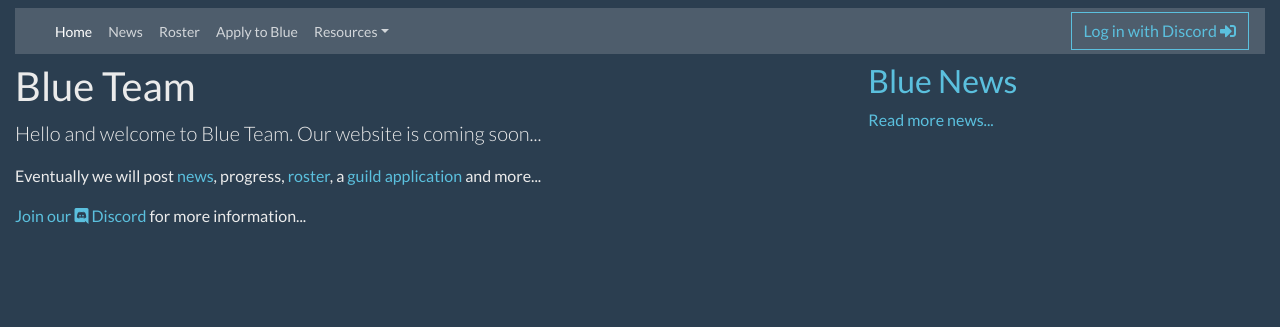
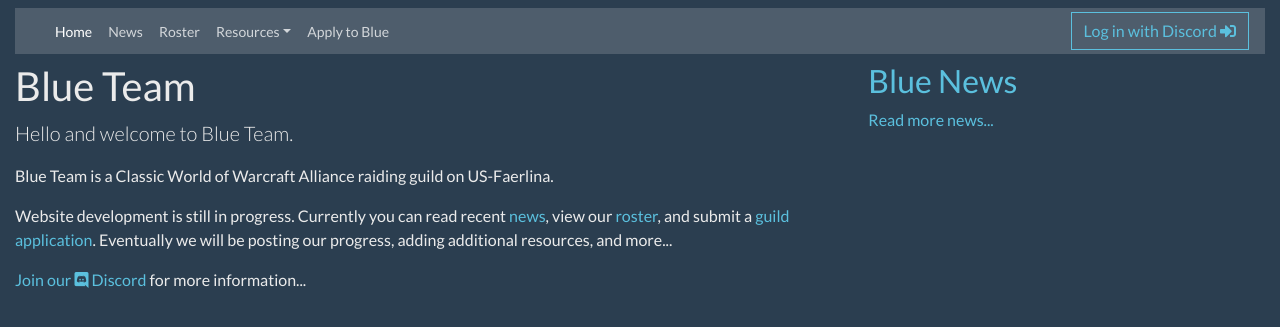
Before and after one commit to smashedr/blueteam-web, a Django app: page / in a window 1280 px wide. Shown: the top 327 px of the page. Run offline with Django 3.2, Linux system fonts and the light colour scheme; data that the repository does not hold is empty; parts of the project's set-up code (start-up, migrations or seed data) failed here and were passed over; some libraries are stand-ins or nearby versions.

Commit message:
Updated some text

```diff
--- a/app/templates/home/public.html
+++ b/app/templates/home/public.html
@@ -7,14 +7,18 @@
 
         {% if user.is_authenticated %}
             <p class="lead">Hello {% if user.first_name %}{{ user.first_name }}{% else %}{{ user.username }}{% endif %}
-                and welcome to Blue Team. Our website is coming soon...</p>
+                and welcome to Blue Team.</p>
         {% else %}
-            <p class="lead">Hello and welcome to Blue Team. Our website is coming soon...</p>
+            <p class="lead">Hello and welcome to Blue Team.</p>
         {% endif %}
 
-        <p>Eventually we will post <a class="text-info" href="{% url 'home:news' %}">news</a>,
-            progress, <a class="text-info" href="{% url 'home:roster' %}">roster</a>, a
-            <a class="text-info" href="{% url 'home:apply' %}">guild application</a> and more...</p>
+        <p>Blue Team is a Classic World of Warcraft Alliance raiding guild on US-Faerlina.</p>
+
+        <p>Website development is still in progress. Currently you can read recent
+            <a class="text-info" href="{% url 'home:news' %}">news</a>, view our
+            <a class="text-info" href="{% url 'home:roster' %}">roster</a>, and submit a
+            <a class="text-info" href="{% url 'home:apply' %}">guild application</a>.
+            Eventually we will be posting our progress, adding additional resources, and more...</p>
 
         <p><a class="text-info" href="{% get_config "BLUE_DISCORD_URL" %}">
             Join our <i class="fab fa-discord"></i> Discord</a> for more information...</p>
--- a/app/templates/main.html
+++ b/app/templates/main.html
@@ -11,11 +11,11 @@
 
     <meta name="author" content="Shane"/>
     <meta name="title" content="Blue Team Website"/>
-    <meta name="description" content="Blue Team - The Best Team!"/>
+    <meta name="description" content="Blue Team - A Classic World of Warcraft raiding guild from US Faerlina."/>
 
     <meta property="og:author" content="Shane">
     <meta property="og:title" content="Blue Team Website">
-    <meta property="og:description" content="Blue Team - The Best Team!">
+    <meta property="og:description" content="Blue Team - A Classic World of Warcraft raiding guild from US Faerlina.">
     <meta property="og:type" content="website">
     <meta property="og:url" content="{{ request.scheme }}://{{ request.META.HTTP_HOST }}{% url 'home:index' %}">
     <meta property="og:image" content="{{ request.scheme }}://{{ request.META.HTTP_HOST }}{% static 'images/logo.png' %}">
@@ -52,11 +52,6 @@
                     <li class="nav-item {% block roster_active %}{% endblock %}">
                         <a class="nav-link" href="{% url 'home:roster' %}">Roster</a>
                     </li>
-                    {% if not request.user.blue_team_member %}
-                        <li class="nav-item {% block apply_active %}{% endblock %}">
-                            <a class="nav-link" href="{% url 'home:apply' %}">Apply to Blue</a>
-                        </li>
-                    {% endif %}
                     <li class="nav-item dropdown">
                         <a class="nav-link dropdown-toggle" href="#" id="navbarDropdown"
                            role="button" data-toggle="dropdown" aria-haspopup="true" aria-expanded="false">
@@ -64,10 +59,13 @@
                         <div class="dropdown-menu" aria-labelledby="navbarDropdown">
                             <a class="dropdown-item" href="https://github.com/blue-team-wow/addons-classic" target="_blank">
                                 Classic WoW Addons</a>
-                            {# <div class="dropdown-divider"></div> #}
-                            {# <a class="dropdown-item" href="#" target="_blank">Other Resource</a> #}
                         </div>
                     </li>
+                    {% if not request.user.blue_team_member %}
+                        <li class="nav-item {% block apply_active %}{% endblock %}">
+                            <a class="nav-link" href="{% url 'home:apply' %}">Apply to Blue</a>
+                        </li>
+                    {% endif %}
                 </ul>
 
                 {% if not request.user.is_authenticated %}
@@ -75,6 +73,7 @@
                     <a href="{% url 'oauth:login' %}?next={{ request.path }}" class="btn btn-outline-info" role="button">
                         Log in with Discord
                         <i class="fas fa-sign-in-alt"></i></a>
+
                 {% else %}
                     {# Logged In #}
                     {% if user.blue_team_member %}
@@ -95,6 +94,7 @@
                     <a href="" class="log-out btn btn-outline-info" role="button">
                         Log Out <i class="fas fa-sign-out-alt"></i></a>
                 {% endif %}
+
             </div>
         </nav>
     {% endblock %}
--- a/app/templates/news.html
+++ b/app/templates/news.html
@@ -12,7 +12,7 @@
             <h1>Blue News</h1>
 
             {% if request.user.blue_team_officer %}
-                <p>Officers can now add/edit Blue News from the
+                <p>Officers can add/edit Blue News from the
                     <a class="text-info" href="{% url 'admin:index' %}">Admin Panel</a>.</p>
             {% endif %}
 
```
Also changed, not shown: app/requirements.txt (+4 -4 lines), app/templates/apply.html (+8 -0 lines), app/templates/home/blue.html (+5 -3 lines).
